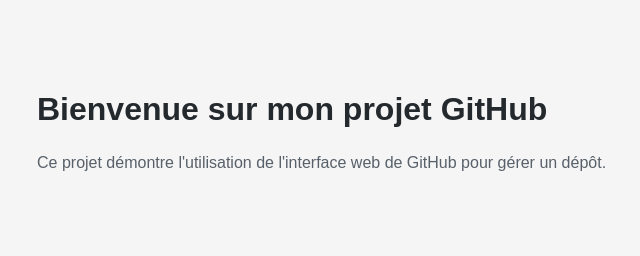
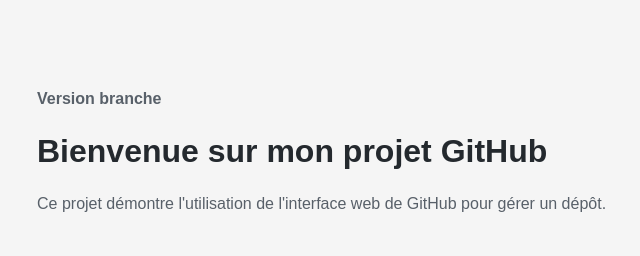
Before and after one commit to faresifrahetu-art/hello-github-web, a plain HTML site: page index.html in a window 1280 px wide. Shown: the whole page, without its empty margins (203-843 px from the left). Drawn offline with Linux system fonts and the light colour scheme.

Commit message:
ajoute paragraphe depuis branche

```diff
--- a/index.html
+++ b/index.html
@@ -16,6 +16,7 @@
         p { line-height: 1.6; color: #586069; }
     </style>
 </head>
+    <p><strong>Version branche</strong>
 <body>
     <h1>Bienvenue sur mon projet GitHub</h1>
     <p>Ce projet démontre l'utilisation de l'interface web de GitHub pour gérer un dépôt.</p>
```
